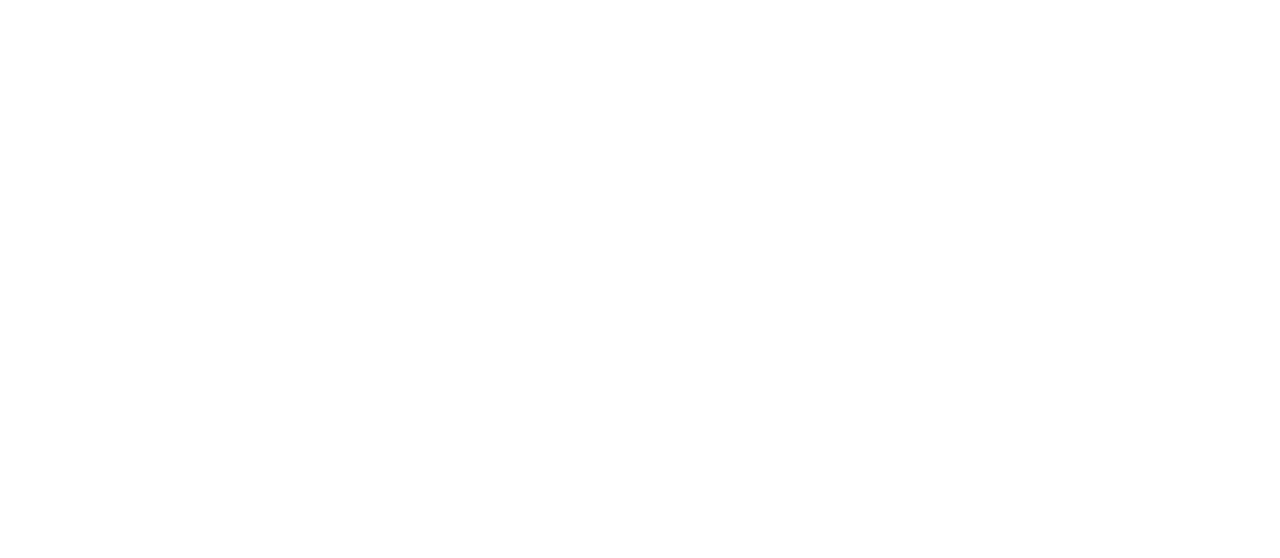
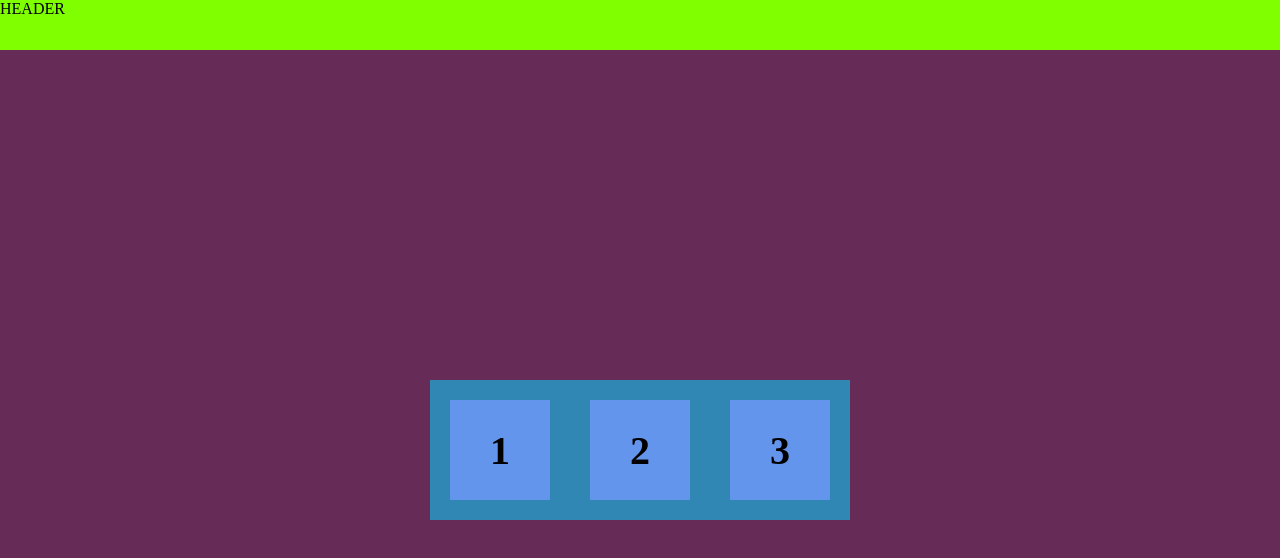
Before and after one commit to Yu4iy/doc-vue-router-testfield, a Vue app: page /main in a window 1280 px wide. Shown: the top 558 px of the page. Built offline with nearby package versions, Linux system fonts and the light colour scheme.

Commit message:
TEST: header

```diff
--- /dev/null
+++ b/src/components/Header.vue
@@ -0,0 +1,31 @@
+<template>
+  <div class="header">
+	HEADER
+  </div>
+</template>
+
+<script>
+
+
+export default {
+	data(){
+		return{
+
+	}
+
+}
+
+
+
+
+}
+</script>
+
+<style lang="scss" scoped >
+	.header{
+		width: 100%;
+		height: 50px;
+		background: chartreuse;
+
+	}
+</style>
--- a/src/components/card.vue
+++ b/src/components/card.vue
@@ -1,7 +1,7 @@
 <template>
   <div class="card">
 	<div
-		@click="$router.push({path: `/first-page/${elem.id}`})"
+		@click="$router.push({path: `/${elem.id}`})"
 	>
 		{{elem.id}}
 	</div>
--- /dev/null
+++ b/src/pages/Loyout.vue
@@ -0,0 +1,29 @@
+<template>
+  <div class="loyout">
+	<Header
+
+	/>
+    <router-view></router-view>
+
+  </div>
+</template>
+
+<script>
+
+import Header from '../components/Header.vue'
+export default {
+
+	components: {Header},
+
+	data(){
+		return{
+
+		}
+
+	}
+}
+</script>
+
+<style lang="scss" scoped >
+
+</style>
--- a/src/router/index.js
+++ b/src/router/index.js
@@ -4,6 +4,7 @@
 import SecondPage from '../pages/2-nd-page'
 import ThirdPage from '../pages/3-rd-page'
 import Page from '../pages/page-on-page'
+import Loyout from '../pages/Loyout'
 
 export default new VueRouter({
 	mode: 'history',
@@ -15,25 +16,33 @@
 			component: MainPage,
 		},
 		{
-			path: '/first-page',
+			path: '/main',
+			name: 'Loyout',
+			component:Loyout,
+			children:[
+				{
+					path: '/',
 					name: 'first-page',
 					component: FirstPage,
 				},
 				{
-			path: '/second-page',
+					path: '/',
 					name: 'second-page',
 					component: SecondPage,
 				},
 				{
-			path: '/third-page',
+					path: '/',
 					name: 'third-page',
 					component:ThirdPage,
 				},
 				{
-			path: '/first-page/:id',
+					path: '/:id',
 					name: 'page',
 					component:Page,
 				},
+			]
+		},
+
 
 	]
 })
```
Also changed, not shown: src/pages/notes.html (+38 -0 lines). Lines whose indentation alone changed are shown as unchanged.
